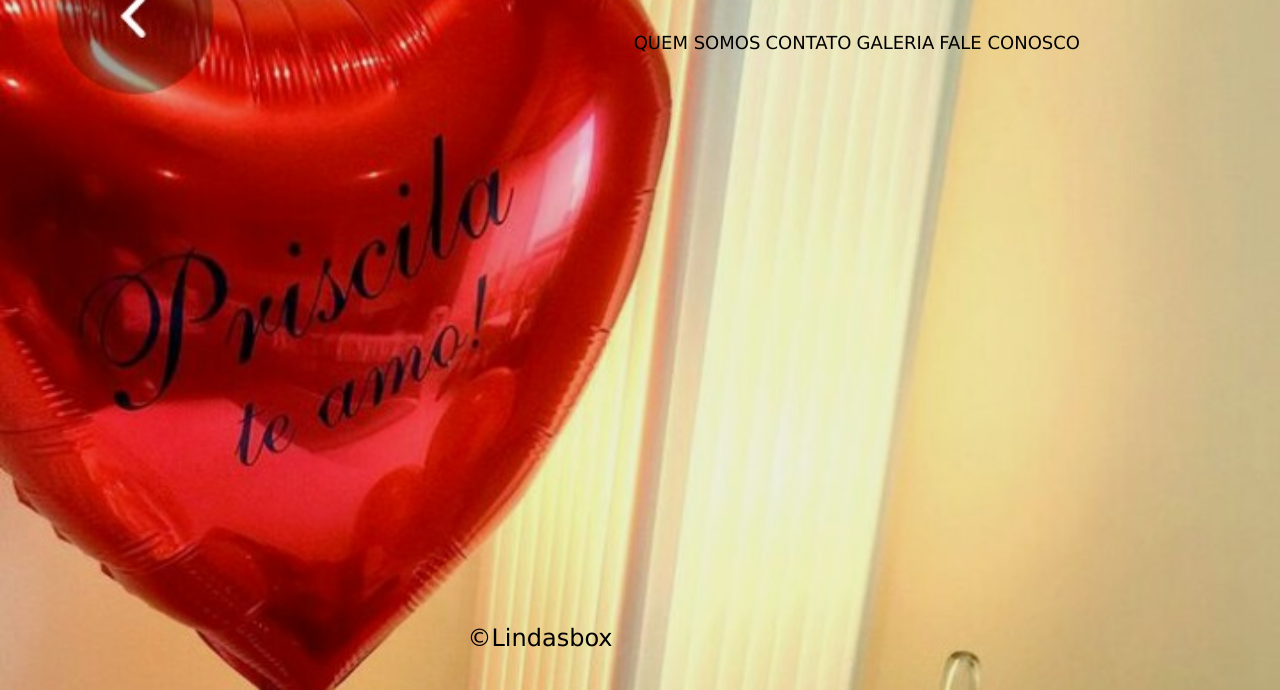
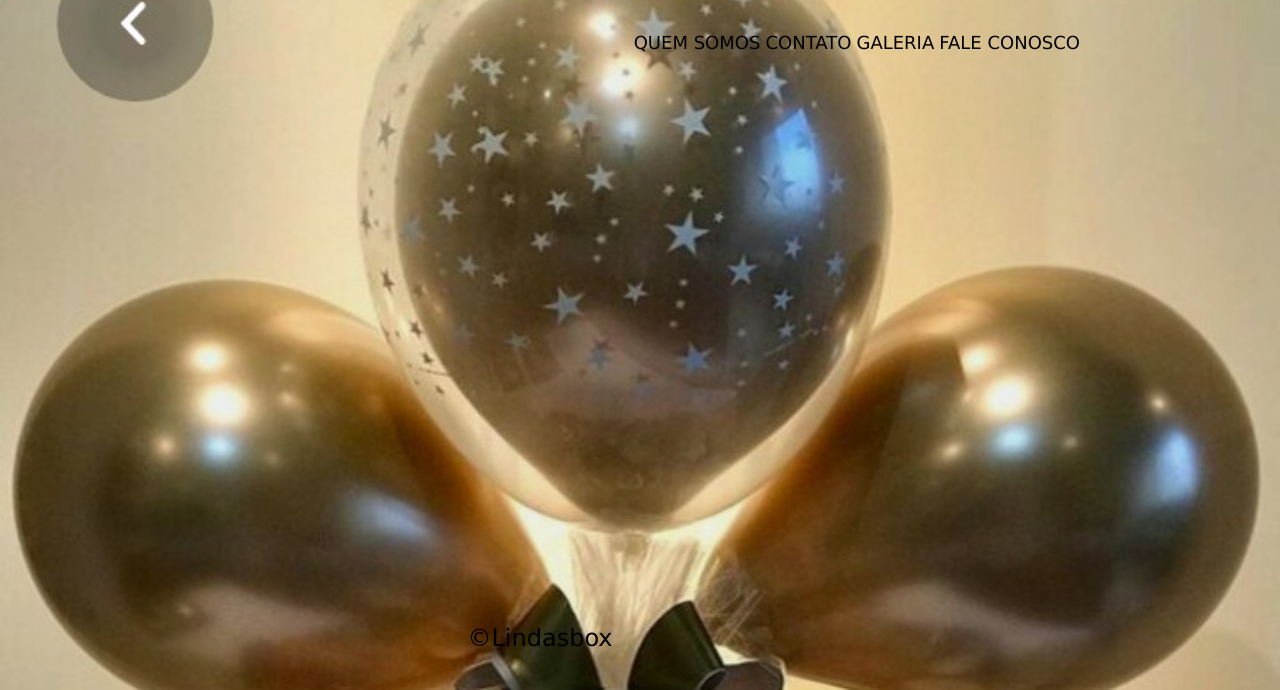
Before and after one commit to signorellidevelopers/site-nani, a plain HTML site: page master/index.html in a window 1280 px wide. Shown: the part 110-800 px from the top of the page. Drawn offline with Linux system fonts and the light colour scheme.

Commit message:
Update stylo.css

```diff
--- a/master/_css/stylo.css
+++ b/master/_css/stylo.css
@@ -3,7 +3,7 @@ body{
     width: 1080px;
     height: 750px;
     margin-bottom: 0;
-    background-image: url(../_imagens/cesta\ coracao.jpeg);
+    background-image: url(../_imagens/WhatsApp\ Image\ 2021-01-13\ at\ 16.38.15\ \(1\).jpeg);
     background-repeat: no-repeat;
     background-size: cover;
 
```
